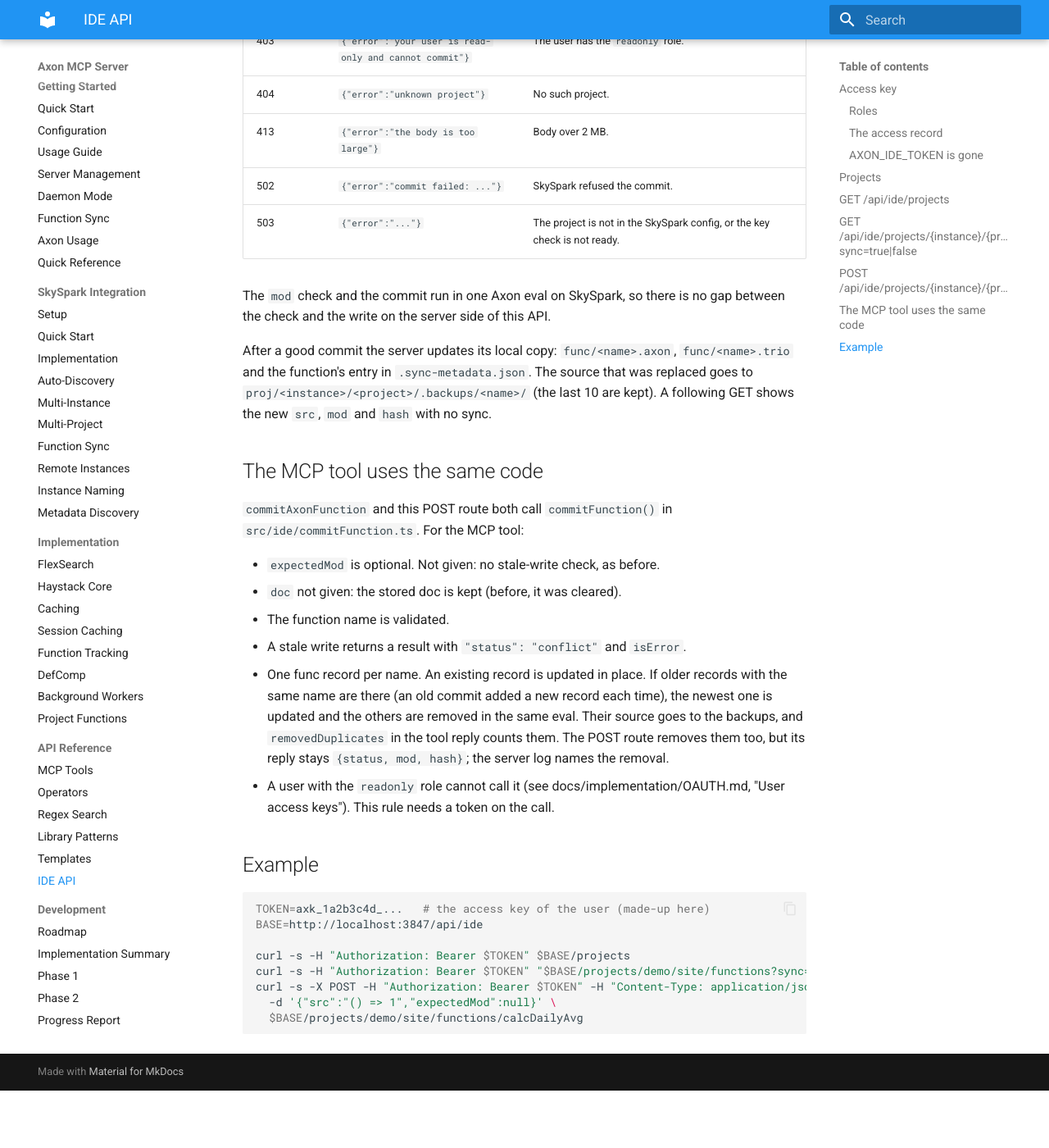
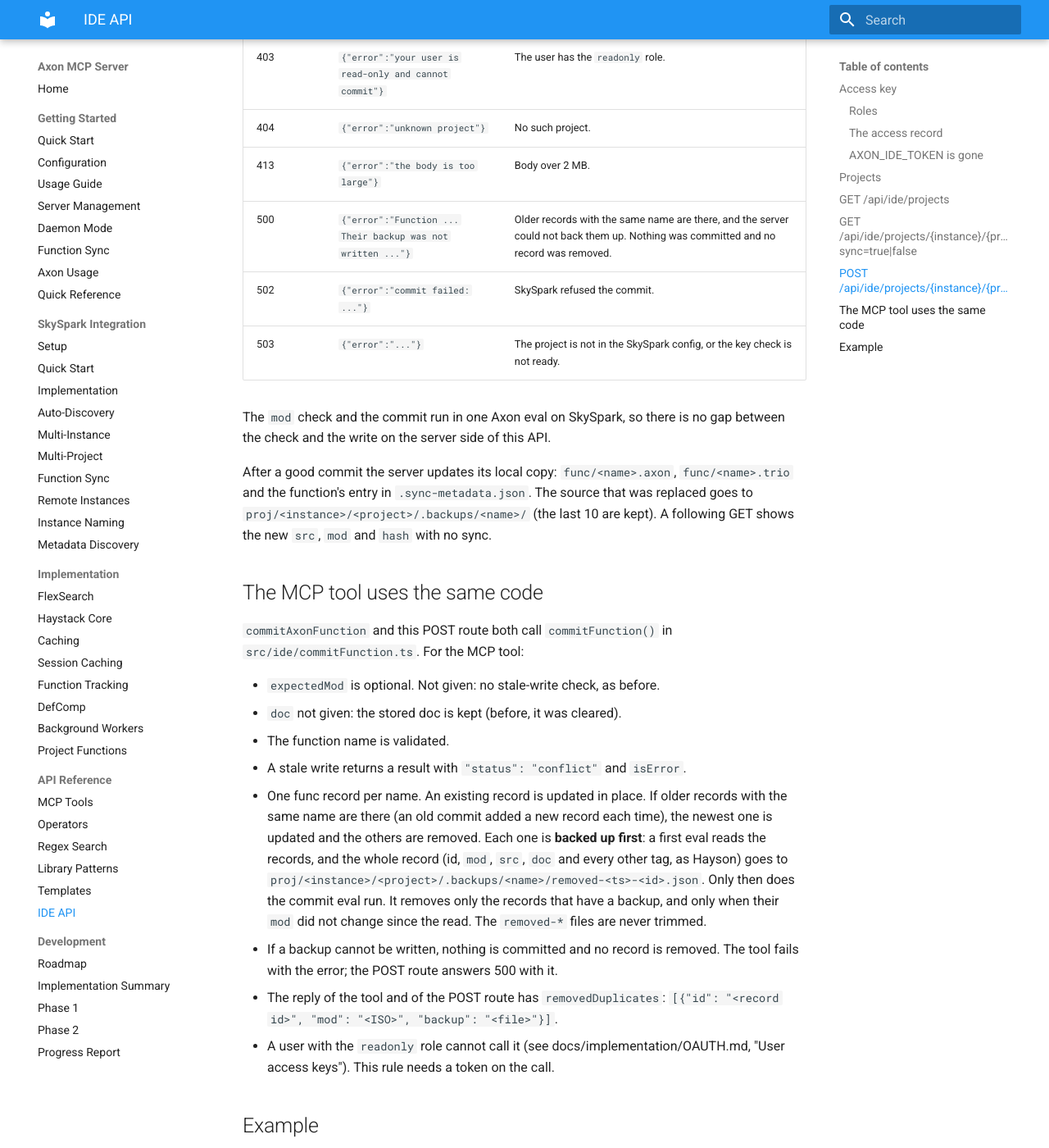
Before and after one commit to Project-SandStar/AxonMcpServer, an MkDocs documentation site: the page built from docs/api/IDE-API.md, in a window 1280 px wide and 1400 px high, scrolled down 3946 px. Shown: the whole window at 82% size. Built offline with MkDocs 1.6.1 and Material for MkDocs 9.7.7, drawn with Linux system fonts in a browser that asks for light colours; before the commit the page ends 5276 px from its top, so only the background shows below that; some of the changed text lies outside the part shown.

Commit message:
docs(commit): each older duplicate is backed up whole before it is removed
Co-Authored-By: Claude Opus 5.5 <noreply@anthropic.com>

```diff
--- a/docs/api/IDE-API.md
+++ b/docs/api/IDE-API.md
@@ -153,13 +153,14 @@ Replies:
 
 | Status | Body | Meaning |
 |---|---|---|
-| 200 | `{"status":"ok","mod":"<new ISO>","hash":"<sha256 of src>"}` | Committed. Use `mod` as the next `expectedMod`. |
+| 200 | `{"status":"ok","mod":"<new ISO>","hash":"<sha256 of src>","removedDuplicates":[]}` | Committed. Use `mod` as the next `expectedMod`. `removedDuplicates` lists the older records with the same name that were backed up and removed: `[{"id","mod","backup"}]`. It is empty in the normal case. |
 | 409 | `{"status":"conflict","mod":"<server mod>","hash":"<sha256 of server src>"}` | The function changed on the server (or exists, with `expectedMod` null). Nothing was committed. `mod` and `hash` are null when the function is gone. |
 | 400 | `{"error":"..."}` | Bad name or body. |
 | 401 | `{"error":"unauthorized"}` | No key, or a key that is wrong, revoked or expired, or its user is disabled or deleted. |
 | 403 | `{"error":"your user is read-only and cannot commit"}` | The user has the `readonly` role. |
 | 404 | `{"error":"unknown project"}` | No such project. |
 | 413 | `{"error":"the body is too large"}` | Body over 2 MB. |
+| 500 | `{"error":"Function ... Their backup was not written ..."}` | Older records with the same name are there, and the server could not back them up. Nothing was committed and no record was removed. |
 | 502 | `{"error":"commit failed: ..."}` | SkySpark refused the commit. |
 | 503 | `{"error":"..."}` | The project is not in the SkySpark config, or the key check is not ready. |
 
@@ -183,10 +184,17 @@ with no sync.
 - A stale write returns a result with `"status": "conflict"` and `isError`.
 - One func record per name. An existing record is updated in place. If older
   records with the same name are there (an old commit added a new record each
-  time), the newest one is updated and the others are removed in the same
-  eval. Their source goes to the backups, and `removedDuplicates` in the tool
-  reply counts them. The POST route removes them too, but its reply stays
-  `{status, mod, hash}`; the server log names the removal.
+  time), the newest one is updated and the others are removed. Each one is
+  **backed up first**: a first eval reads the records, and the whole record
+  (id, `mod`, `src`, `doc` and every other tag, as Hayson) goes to
+  `proj/<instance>/<project>/.backups/<name>/removed-<ts>-<id>.json`. Only then
+  does the commit eval run. It removes only the records that have a backup,
+  and only when their `mod` did not change since the read. The `removed-*`
+  files are never trimmed.
+- If a backup cannot be written, nothing is committed and no record is removed.
+  The tool fails with the error; the POST route answers 500 with it.
+- The reply of the tool and of the POST route has `removedDuplicates`:
+  `[{"id": "<record id>", "mod": "<ISO>", "backup": "<file>"}]`.
 - A user with the `readonly` role cannot call it (see docs/implementation/OAUTH.md,
   "User access keys"). This rule needs a token on the call.
 
```
Also changed, not shown: CHANGELOG.md (+1 -1 lines), workflows/axon-func-update.md (+4 -3 lines), 1 other file.
